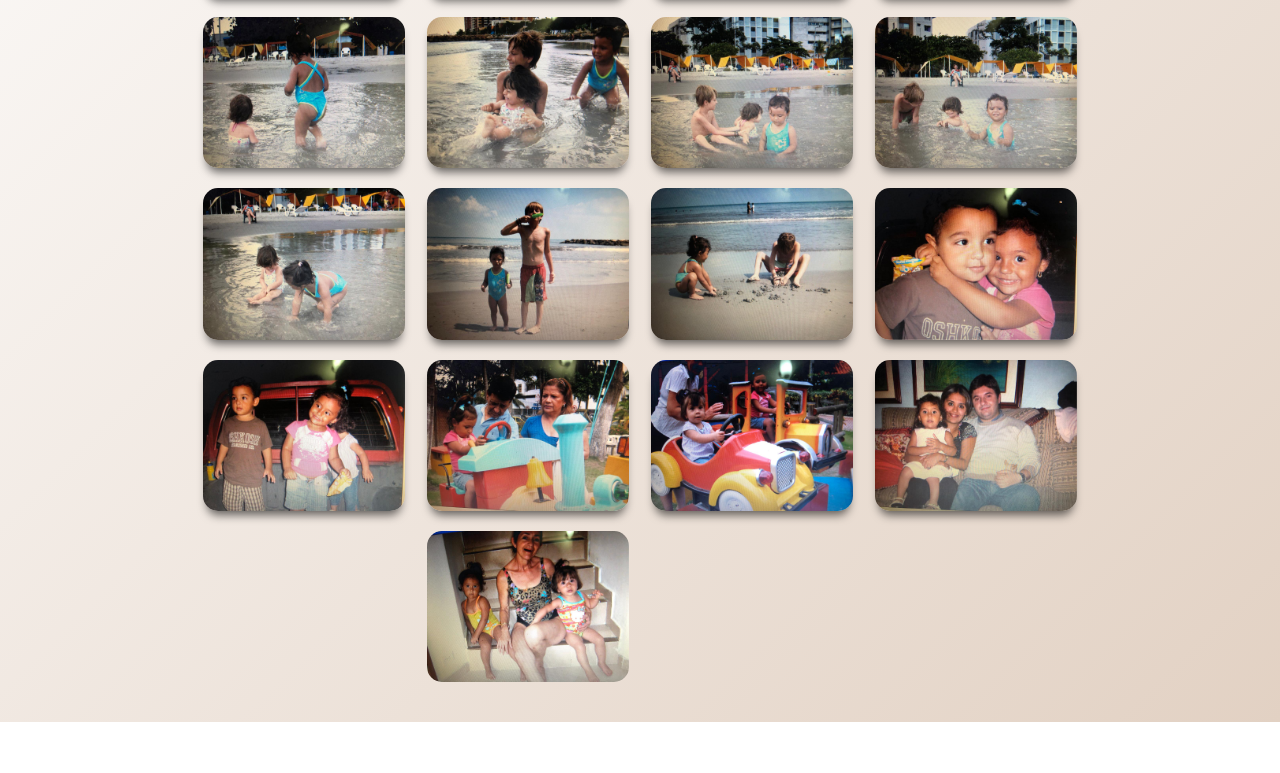
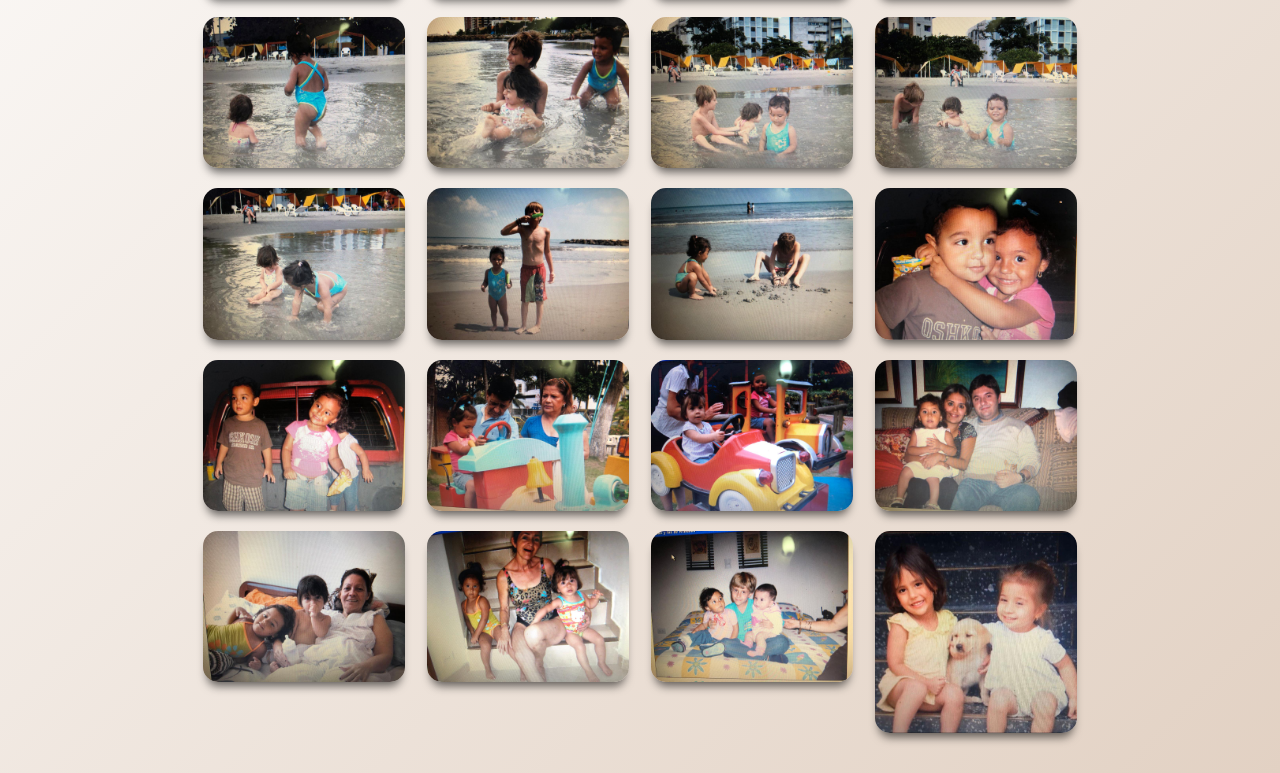
Before and after one commit to 2D-BR/2D-BR.github.io, a plain HTML site: page FamilyandFriends.html in a window 1280 px wide. Shown: the part 362-1135 px from the top of the page. Before the commit the page ends 1084 px from the top, so only its background shows below. Drawn offline with nearby package versions, Linux system fonts and the light colour scheme.

Commit message:
se agregaron fotos en solita 13/14 y en FyA 19/20

```diff
--- a/FamilyandFriends.html
+++ b/FamilyandFriends.html
@@ -129,6 +129,19 @@
                </div>
 
 
+               <div class="col s12 m4 l3">
+                    <div class="material-placeholder">
+                         <img src="./FyA/19.jpg" alt="" class="responsive-img materialboxed" data-caption="Marian con la sushi que esta tomando tetero.">
+                    </div>
+               </div>
+
+               <div class="col s12 m4 l3">
+                    <div class="material-placeholder">
+                         <img src="./FyA/20.jpg" alt="" class="responsive-img materialboxed" data-caption="Mariancita en las escaleras con la tita gloria y sushi.">
+                    </div>
+               </div>
+
+
 
 
 
```
Also changed, not shown: solita.html (+12 -0 lines), FyA/19.jpg (added), FyA/20.jpg (renamed from FyA/IMG-20230626-WA0009.jpg), solita/13.jpg (added), solita/14.jpg (added).
